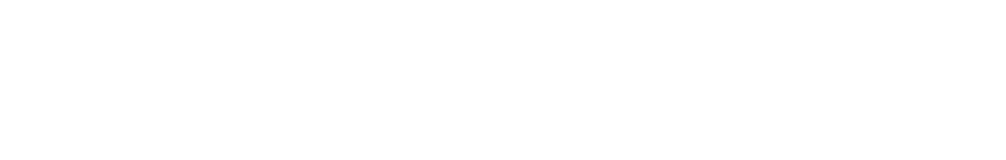
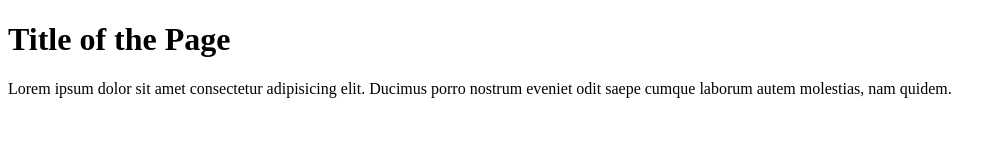
Before and after one commit to SteffMts/github-test, a plain HTML site: page index.html in a window 1280 px wide. Shown: the whole page, without its empty margins (0-1006 px from the left). Drawn offline with Linux system fonts and the light colour scheme.

Commit message:
Saved file

```diff
--- a/index.html
+++ b/index.html
@@ -12,6 +12,8 @@
     </header>
 
     <main>
+        <h1>Title of the Page</h1>
+        <p>Lorem ipsum dolor sit amet consectetur adipisicing elit. Ducimus porro nostrum eveniet odit saepe cumque laborum autem molestias, nam quidem.</p>
 
     </main>
 
```
